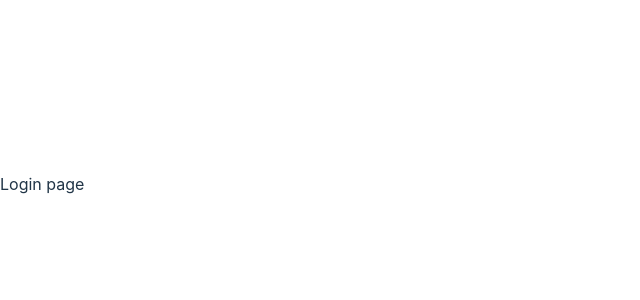
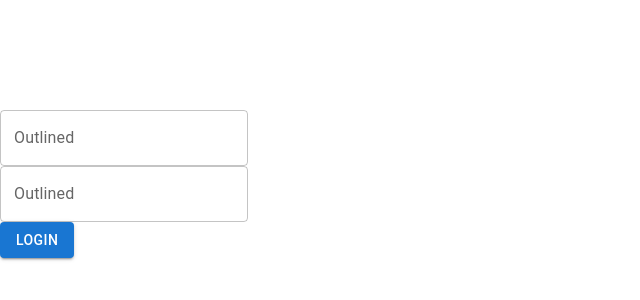
Before and after one commit to katongole89/httponly-cookie-django-react-implementation, a React (Vite) app in the folder frontend/: page / in a window 1280 px wide. Shown: the part 216-516 px from the top of the page, without its empty margins (0-640 px from the left). Built offline with nearby package versions, Linux system fonts and the light colour scheme.

Commit message:
added input components for the login page

```diff
--- a/frontend/src/pages/Login/index.jsx
+++ b/frontend/src/pages/Login/index.jsx
@@ -1,10 +1,29 @@
 import React from "react";
+import TextField from '@mui/material/TextField';
+import Button from '@mui/material/Button';
+import './login.css'
 
 const Login = () => {
     return(
-        <div>
-            Login page
+        <div className="container">
+            <form>
+                <div style={{display:'flex', flexDirection:'column'}}>
+                    <div>
+                        <TextField id="outlined-basic" label="Outlined" variant="outlined" />
+                    </div>
+                    <div style={{maginTop:'10px'}}>
+                        <TextField id="outlined-basic" label="Outlined" variant="outlined" />
+                    </div>
+                    <div>
+                        <Button variant="contained">Login</Button>
+                    </div>
+
+                </div>
+
+            </form>
         </div>
+
+
     )
 }
 
```
Also changed, not shown: frontend/src/pages/Login/login.css (added).
